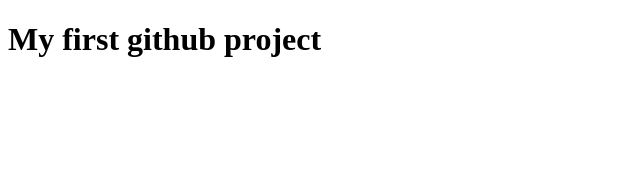
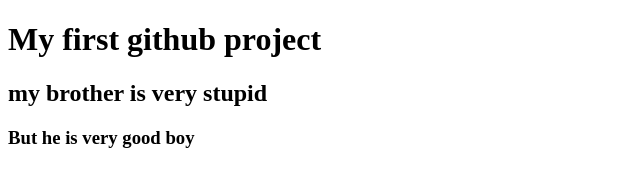
Before and after one commit to shasamia/my-second-repo, a plain HTML site: page index.html in a window 1280 px wide. Shown: the whole page, without its empty margins (0-640 px from the left). Drawn offline with Linux system fonts and the light colour scheme.

Commit message:
added header

```diff
--- a/index.html
+++ b/index.html
@@ -8,5 +8,7 @@
 </head>
 <body>
     <h1>My first github project</h1>
+    <h2> my brother is very stupid</h2>
+    <h3>But he is very good boy</h3>
 </body>
 </html>
```
